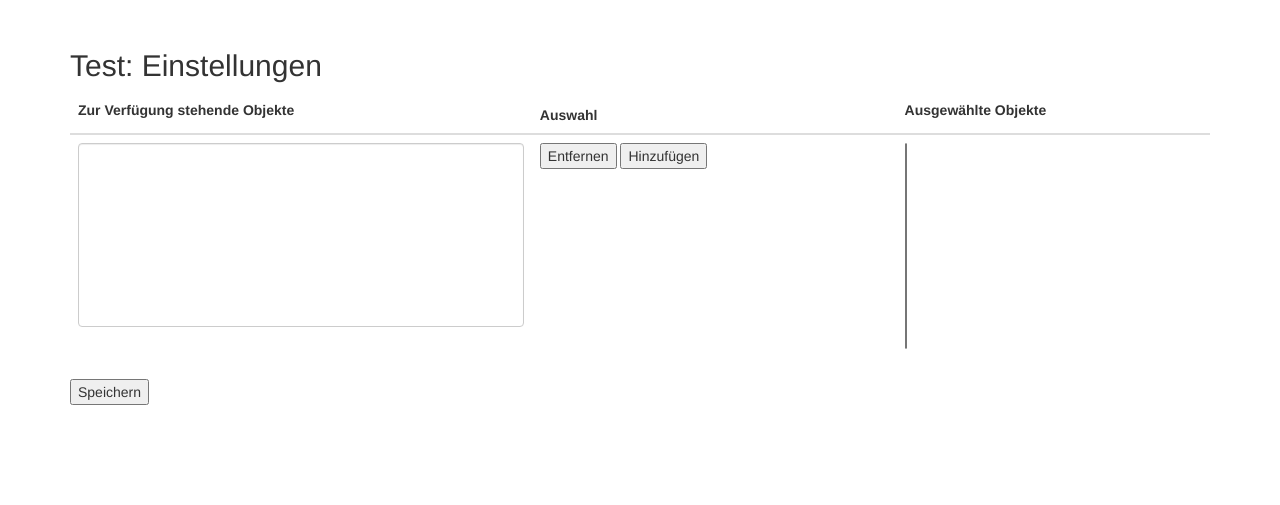
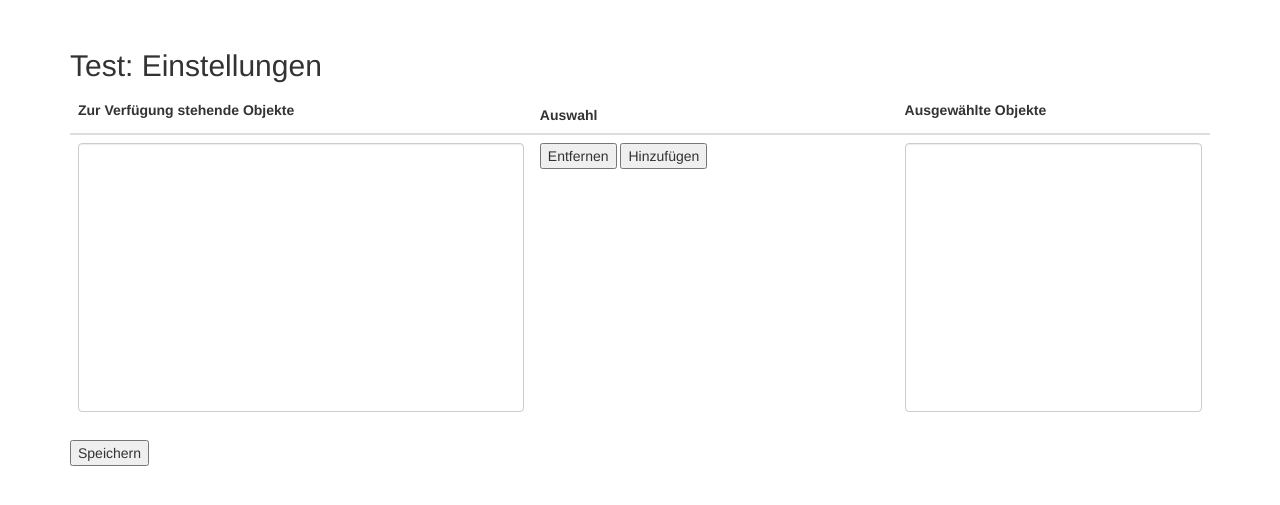
Before and after one commit to strolbor/Pi-Robiot-Workspace, a Flask app: page /api/test/1 in a window 1280 px wide. Shown: the part 51-556 px from the top of the page. Run offline with Flask 2, Linux system fonts and the light colour scheme; lists and menus that the app fills with data are empty; parts of the project's set-up code (start-up, migrations or seed data) failed here and were passed over; some libraries are stand-ins or nearby versions.

Commit message:
Listenfelder 9

```diff
--- a/server/templates/Listenfelder.html
+++ b/server/templates/Listenfelder.html
@@ -17,9 +17,9 @@
             </thead>
             <tbody>
                 <tr>
-                  <td>{{ form.ein(size=10, class='form-control',  multiple="multiple") }}</td>
+                  <td>{{ form.ein(size=15, class='form-control',  multiple="multiple") }}</td>
                   <td>{{ form.submit3() }} {{ form.submit2() }}</td>
-                  <td>{{ form.selected(rows=20,size=12) }}</td>
+                  <td>{{ form.selected(size=15, class='form-control',  multiple="multiple") }}</td>
                 </tr>
             </tbody>
         </table>
```
